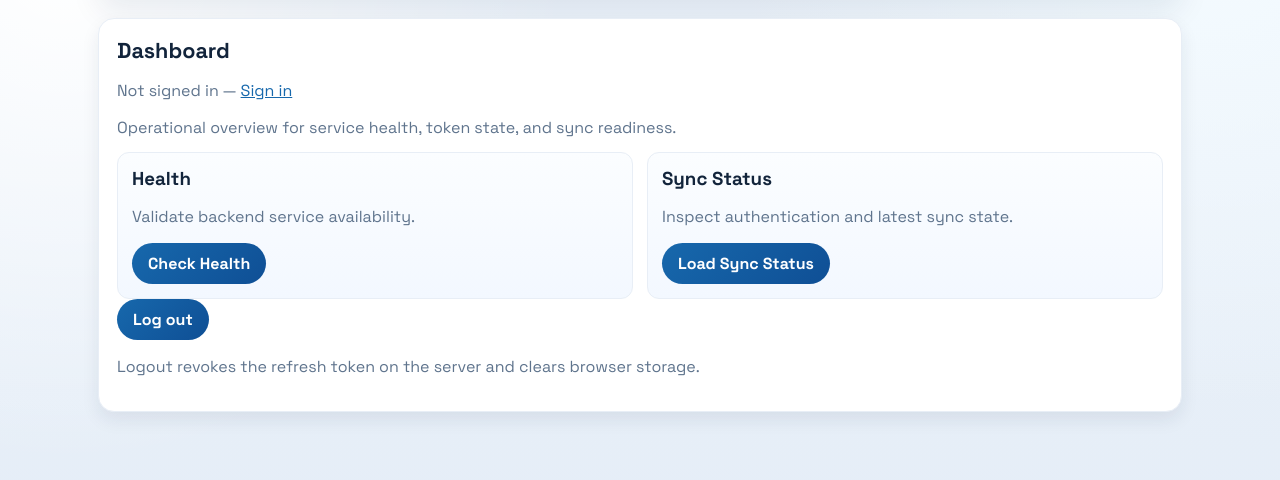
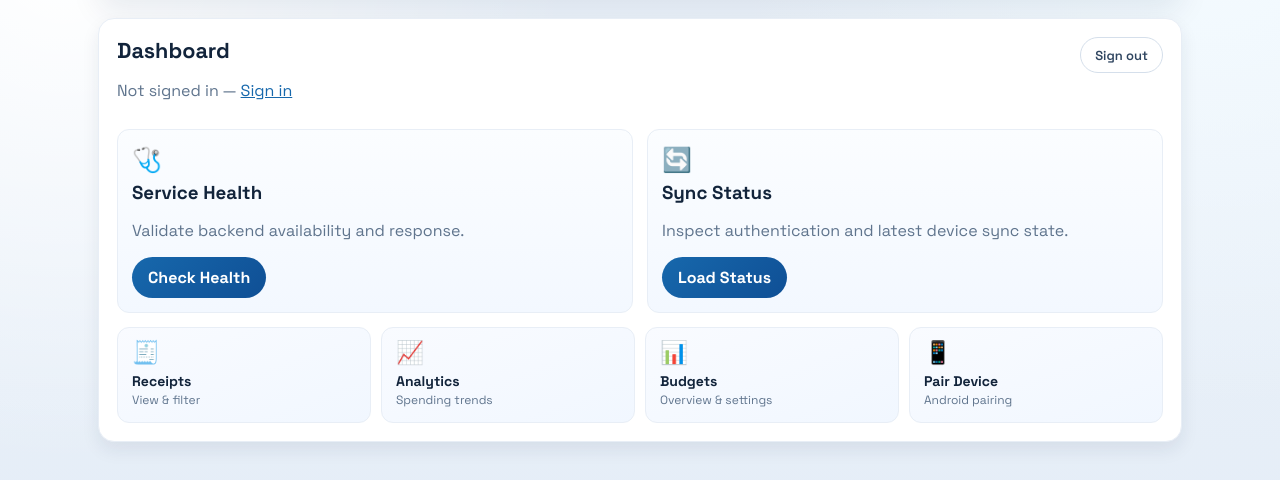
Before and after one commit to dgomatenten/financius_web, a Flask app: page /dashboard in a window 1280 px wide. Shown: the part 139-619 px from the top of the page. Run offline with Flask 3, Linux system fonts and the light colour scheme.

Commit message:
design: improve dashboard layout — quick-links grid, sign out button, panel icons

```diff
--- a/backend/src/static/css/app.css
+++ b/backend/src/static/css/app.css
@@ -464,6 +464,86 @@ a:visited {
   }
 }
 
+/* Dashboard layout helpers */
+.dash-header {
+  display: flex;
+  justify-content: space-between;
+  align-items: flex-start;
+  gap: 12px;
+}
+
+.dash-header h2 {
+  margin-bottom: 4px;
+}
+
+.btn-outline {
+  border: 1.5px solid var(--line-200);
+  border-radius: 999px;
+  background: transparent;
+  color: var(--ink-700);
+  padding: 8px 14px;
+  font-size: 13px;
+  font-weight: 600;
+  cursor: pointer;
+  min-height: 36px;
+  font-family: inherit;
+  transition: border-color 0.15s ease, background 0.15s ease;
+  white-space: nowrap;
+}
+
+.btn-outline:hover {
+  border-color: var(--brand);
+  background: var(--mist);
+  transform: none;
+  box-shadow: none;
+}
+
+.panel-icon {
+  font-size: 1.5rem;
+  margin-bottom: 6px;
+}
+
+.quick-links {
+  display: grid;
+  grid-template-columns: repeat(auto-fit, minmax(150px, 1fr));
+  gap: 10px;
+  margin-top: 14px;
+}
+
+.quick-link {
+  display: grid;
+  grid-template-rows: auto auto auto;
+  gap: 2px;
+  text-decoration: none;
+  background: linear-gradient(160deg, #f9fbff 0%, #f1f7ff 100%);
+  border: 1px solid var(--line-100);
+  border-radius: var(--radius-md);
+  padding: 14px;
+  transition: transform 0.15s ease, box-shadow 0.15s ease, border-color 0.15s ease;
+}
+
+.quick-link span:first-child {
+  font-size: 1.4rem;
+  line-height: 1;
+  margin-bottom: 6px;
+}
+
+.quick-link strong {
+  font-size: 14px;
+  font-weight: 700;
+  color: var(--ink-900);
+}
+
+.quick-link .muted {
+  font-size: 12px;
+}
+
+.quick-link:hover {
+  transform: translateY(-2px);
+  box-shadow: var(--shadow-card);
+  border-color: #c8d8ea;
+}
+
 table.viz-table {
   width: 100%;
   border-collapse: collapse;
--- a/backend/src/templates/dashboard.html
+++ b/backend/src/templates/dashboard.html
@@ -1,28 +1,57 @@
 {% extends "base.html" %}
 
-{% block title %}Dashboard - Financius Web{% endblock %}
+{% block title %}Dashboard — Financius{% endblock %}
 
 {% block content %}
 <section class="card">
-  <h2>Dashboard</h2>
-  <p id="sessionUserText" class="muted"></p>
-  <p class="section-intro">Operational overview for service health, token state, and sync readiness.</p>
-  <div class="grid-2">
+  <div class="dash-header">
+    <div>
+      <h2>Dashboard</h2>
+      <p id="sessionUserText" class="muted"></p>
+    </div>
+    <button id="logoutBtn" class="btn-outline" type="button">Sign out</button>
+  </div>
+
+  <div class="grid-2" style="margin-top: 12px;">
     <article class="panel fade-in-up">
-      <h3>Health</h3>
-      <p class="muted">Validate backend service availability.</p>
+      <div class="panel-icon" aria-hidden="true">🩺</div>
+      <h3>Service Health</h3>
+      <p class="muted">Validate backend availability and response.</p>
       <button id="healthBtn" type="button">Check Health</button>
       <div id="healthOut" class="out"></div>
     </article>
+
     <article class="panel fade-in-up delay-1">
+      <div class="panel-icon" aria-hidden="true">🔄</div>
       <h3>Sync Status</h3>
-      <p class="muted">Inspect authentication and latest sync state.</p>
-      <button id="syncBtn" type="button">Load Sync Status</button>
+      <p class="muted">Inspect authentication and latest device sync state.</p>
+      <button id="syncBtn" type="button">Load Status</button>
       <div id="syncOut" class="out"></div>
     </article>
   </div>
-  <button id="logoutBtn" type="button">Log out</button>
-  <p class="muted">Logout revokes the refresh token on the server and clears browser storage.</p>
+
+  <div class="quick-links">
+    <a href="/receipts" class="quick-link">
+      <span aria-hidden="true">🧾</span>
+      <strong>Receipts</strong>
+      <span class="muted">View &amp; filter</span>
+    </a>
+    <a href="/analytics/dashboard" class="quick-link">
+      <span aria-hidden="true">📈</span>
+      <strong>Analytics</strong>
+      <span class="muted">Spending trends</span>
+    </a>
+    <a href="/budgets/overview" class="quick-link">
+      <span aria-hidden="true">📊</span>
+      <strong>Budgets</strong>
+      <span class="muted">Overview &amp; settings</span>
+    </a>
+    <a href="/sync/pairing" class="quick-link">
+      <span aria-hidden="true">📱</span>
+      <strong>Pair Device</strong>
+      <span class="muted">Android pairing</span>
+    </a>
+  </div>
 </section>
 <script src="/static/js/session.js" defer></script>
 <script src="/static/js/dashboard.js" defer></script>
```
